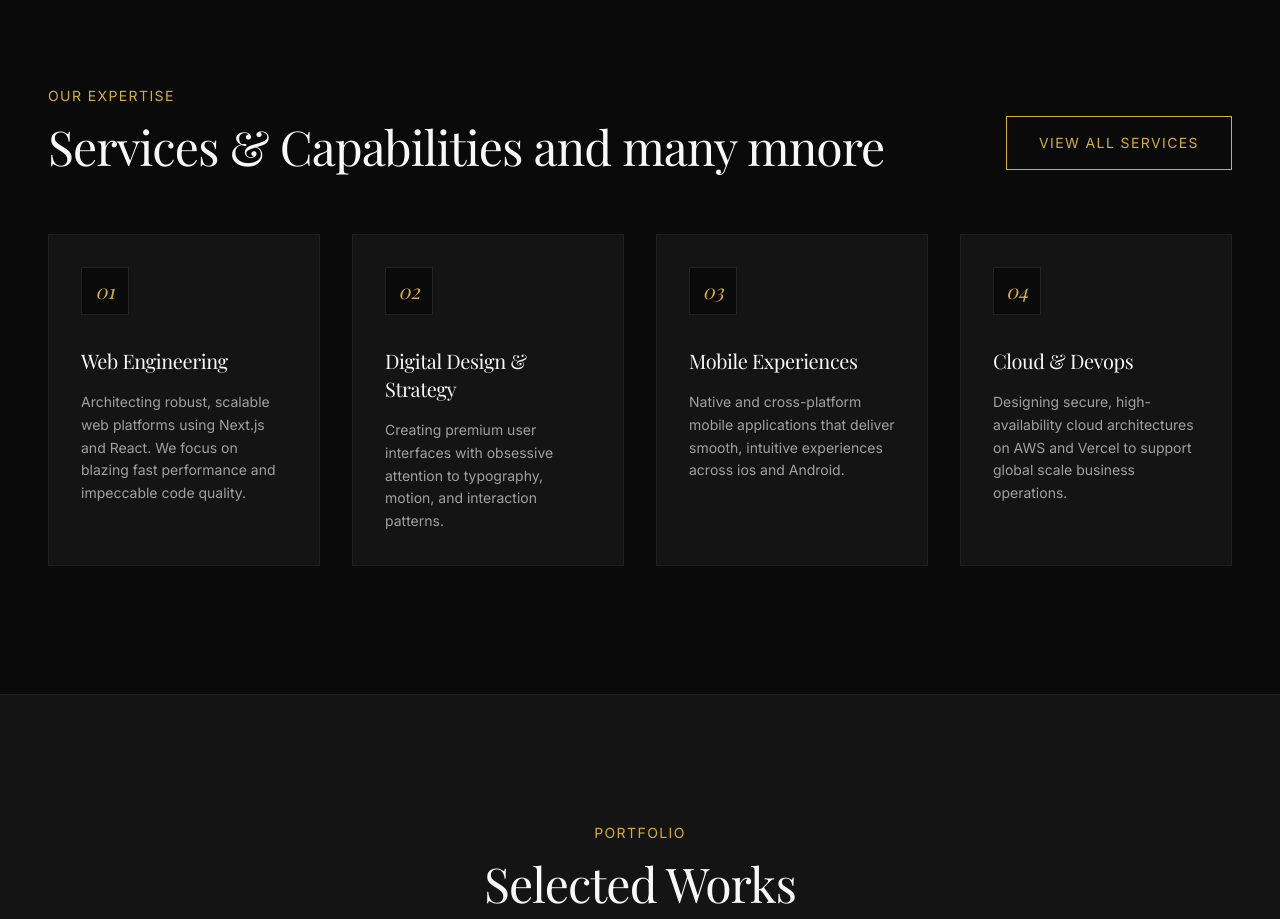
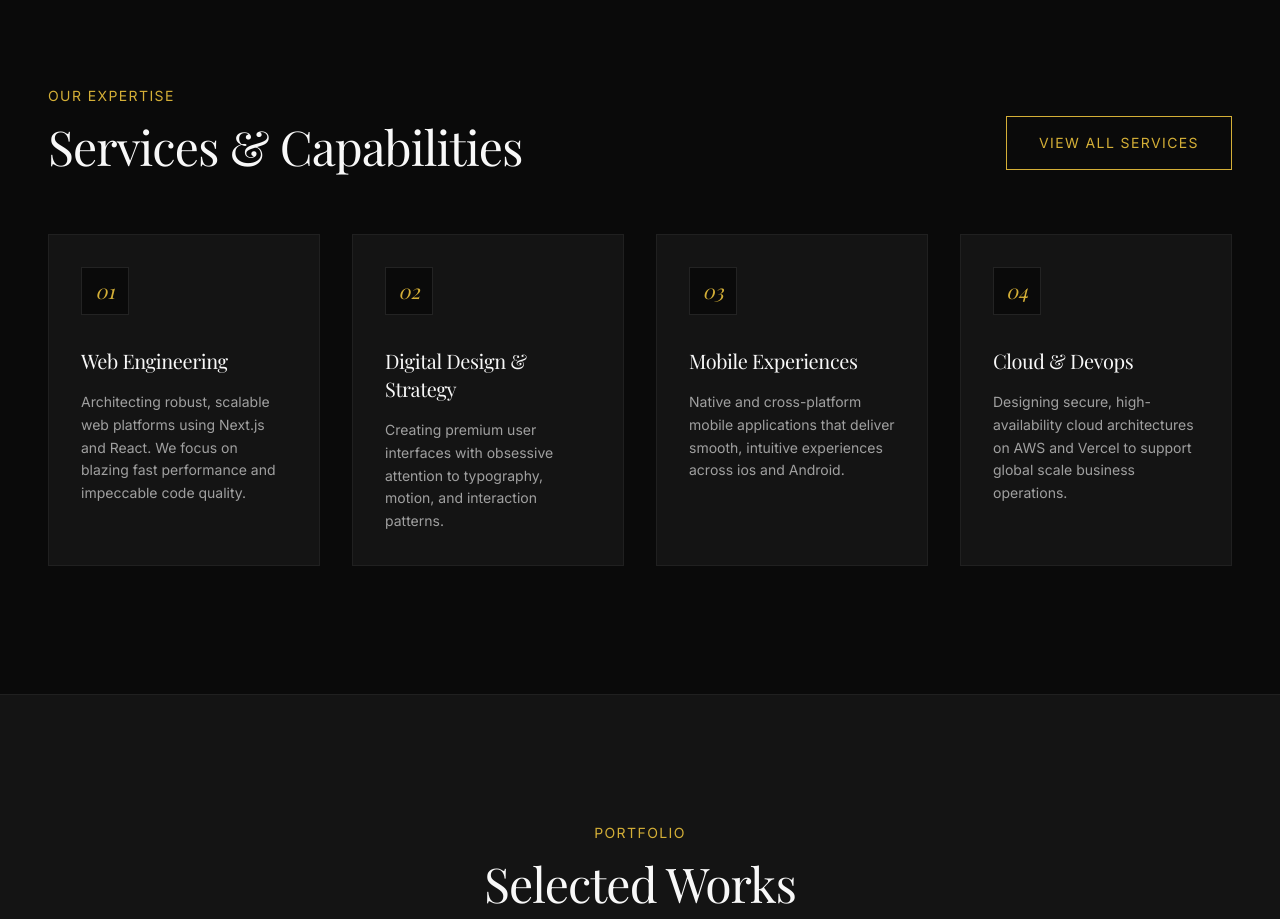
Before and after one commit to Omer4ruq/old-fourbitz, a Next.js app: page / in a window 1280 px wide. Shown: the part 1660-2579 px from the top of the page. Built offline with nearby package versions, Linux system fonts and the light colour scheme; a web font is replaced by a local one.

Commit message:
undo changes

```diff
--- a/src/app/page.tsx
+++ b/src/app/page.tsx
@@ -113,7 +113,7 @@ export default function Home() {
           <div className="flex justify-between items-end mb-16">
             <div>
               <span className="text-[#D4AF37] tracking-widest text-sm uppercase mb-4 block">Our Expertise</span>
-              <h2 className="text-4xl md:text-5xl font-serif text-[#F8F8F8]">Services & Capabilities and many mnore</h2>
+              <h2 className="text-4xl md:text-5xl font-serif text-[#F8F8F8]">Services & Capabilities</h2>
             </div>
             <Button href="/services" variant="outline" className="hidden md:flex">View All Services</Button>
           </div>
```
